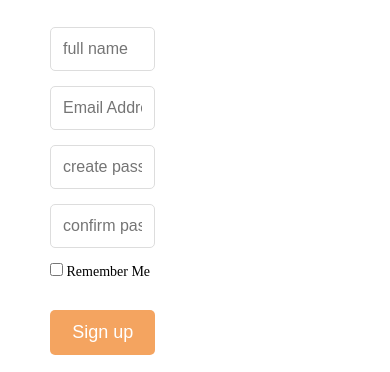
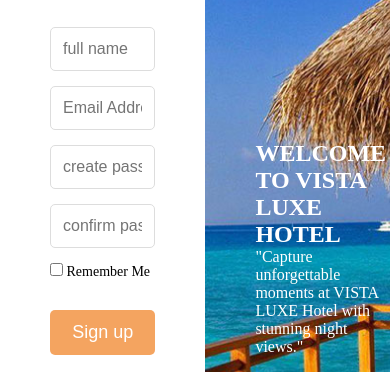
Before and after one commit to Ivermoses/VISTA-LUXE-Hotel, a plain HTML site: page signup.html in a window 390 px wide. Shown: the part 170-542 px from the top of the page. Drawn offline with Linux system fonts and the light colour scheme; the site is published under a folder, as on GitHub Pages, so addresses that start at the root find nothing; a web font is replaced by a local one.

Commit message:
Update signup.html

```diff
--- a/signup.html
+++ b/signup.html
@@ -194,7 +194,7 @@
 
     .info-sections {
       flex: 1;
-      background-image: url('/assets/img/banner.jpg'); /* Replace with your image path */
+      background-image: url('assets/img/banner.jpg');
       background-size: cover;
       background-position: center;
       background-repeat: no-repeat;
@@ -204,8 +204,8 @@
       flex-direction: column;
       justify-content: center;
       align-items: flex-start;
-      height: 110vh; /* Ensure the section takes full height of the viewport */
-      margin: 0;     /* Remove any potential margins */
+      height: 110vh;
+      margin: 0;
       width: 100%;
     }
 
@@ -230,7 +230,7 @@
       }
 
       .info-section {
-        display: none; /* Hide image section on smaller screens */
+        display: none;
       }
     }
 
```
